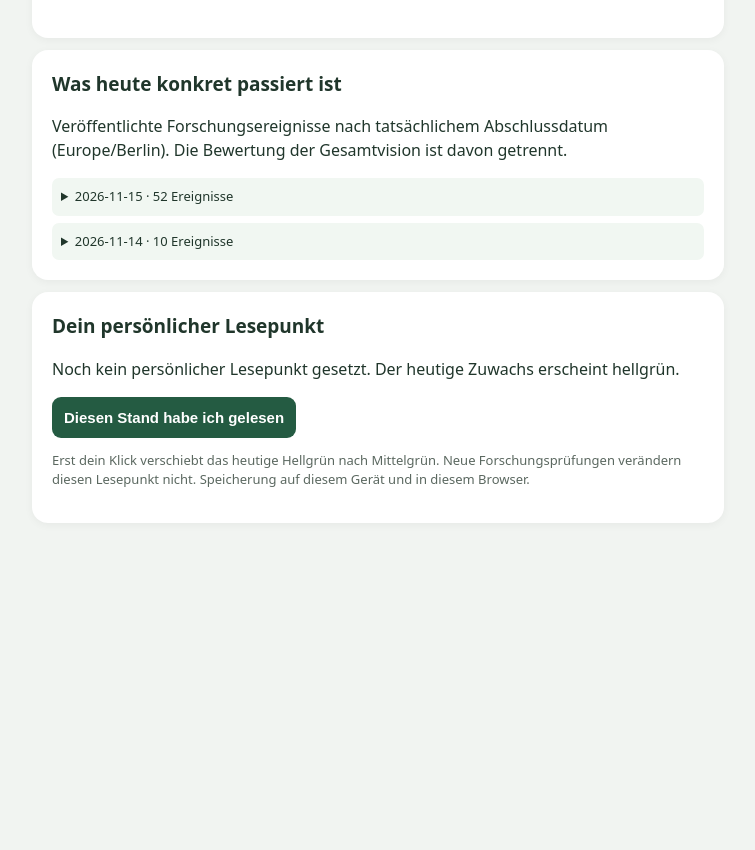
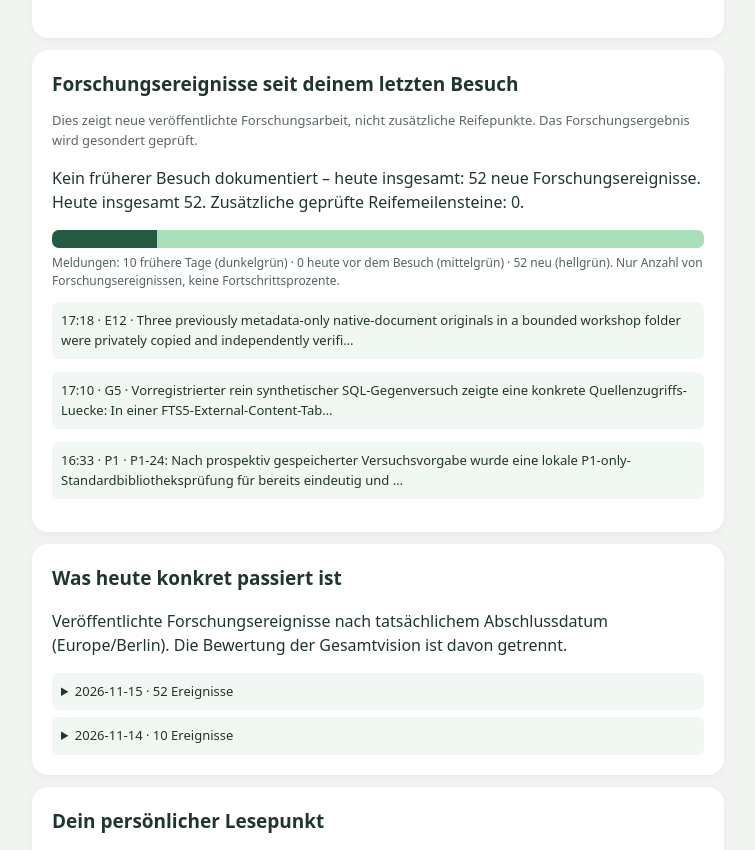
Before and after one commit to jholtrup1-code/hoh-forschungscockpit, a plain HTML site: page index.html in a window 1280 px wide. Shown: the part 3543-4393 px from the top of the page, without its empty margins (262-1017 px from the left). Before the commit the page ends 4092 px from the top, so only its background shows below. Drawn offline with Linux system fonts and the light colour scheme.

Commit message:
Separate fresh research-event activity ribbon from evidence-reviewed maturity bars, retain previous visit marker

```diff
--- a/index.html
+++ b/index.html
@@ -2,6 +2,7 @@
 *{box-sizing:border-box}body{font:16px/1.5 system-ui,Arial,sans-serif;background:#f1f4f1;color:#20362b;max-width:720px;margin:0 auto;padding:14px}header,section{background:white;border-radius:16px;padding:20px;margin:12px 0;box-shadow:0 2px 8px #0000000c}h1{font-size:24px;margin:0}h2{font-size:19px;margin:0 0 12px}.sub{color:#5b6860;font-size:13px}.stamp{background:#e6f3ea;border-radius:8px;padding:9px;font-weight:650;margin:12px 0}.metric{margin:21px 0}.name{display:flex;justify-content:space-between;gap:10px;font-weight:700}.bar{display:flex;width:100%;height:25px;overflow:hidden;border-radius:7px;background:#dfe5e2;margin-top:6px}.bar span{height:100%;flex:none}.detail{font-size:12px;color:#53655b;margin-top:6px}.evidence{font-size:13px;background:#f1f7f2;padding:9px;border-radius:7px;margin-top:7px}.legend{display:flex;flex-wrap:wrap;gap:10px;font-size:12px}.legend span:before{content:"";display:inline-block;background:var(--c);width:11px;height:11px;margin-right:5px}.day{cursor:pointer;border-right:1px solid #fff9}.day:focus-visible{outline:2px solid black;outline-offset:-2px}button{background:#245b42;color:white;border:0;border-radius:9px;padding:12px;font-weight:700;font-size:15px}.warn{color:#845e24}.dayinfo{padding:10px;background:#fff5e8;border-radius:8px;font-size:13px;margin-top:9px}</style></head><body>
 <header><h1>HOUSE OF HOLTRUP</h1><strong>Forschungscockpit</strong><p class="stamp">COCKPIT V2 · Tagesbasis / persönlicher Abruf / neue Forschung</p><div id="status" class="sub">Lade Forschungsdaten …</div></header>
 <section><h2>Fortschritt</h2><div class="legend"><span style="--c:#245b42">Bis gestern 24 Uhr</span><span style="--c:#50a47b">Heute schon bestätigt</span><span style="--c:#a8e1b8">Heute neu seit Bestätigung</span><span style="--c:#dfe5e2">Noch offen</span></div><p id="daily" class="stamp"></p><p class="sub warn">KAL-001-R1: Vorläufige Reifewerte – keine gemessenen Prozentzahlen. Forschungsereignisse bleiben sichtbar, erhöhen die Balken aber nicht automatisch. Das geschieht erst nach gesonderter belegter Meilensteinprüfung.</p><div id="metrics"></div></section>
+<section><h2>Forschungsereignisse seit deinem letzten Besuch</h2><p class="sub">Dies zeigt neue veröffentlichte Forschungsarbeit, nicht zusätzliche Reifepunkte. Das Forschungsergebnis wird gesondert geprüft.</p><div id="activity"></div></section>
 <section><h2>Was heute konkret passiert ist</h2><div id="work"></div></section>
 <section><h2>Dein persönlicher Lesepunkt</h2><p id="seen"></p><button id="confirm">Diesen Stand habe ich gelesen</button><p class="sub">Erst dein Klick verschiebt das heutige Hellgrün nach Mittelgrün. Neue Forschungsprüfungen verändern diesen Lesepunkt nicht. Speicherung auf diesem Gerät und in diesem Browser.</p></section>
 <script>
@@ -9,7 +10,7 @@ const labels=["Gesamtvision","Daten & Quellen","Originale wiederfinden","Psychol
 const descriptions=["Wie nah die gesamte Menschenmaschine ihrem Ziel ist.","Originale und ihre Herkunft zuverlässig sichern.","Auf eine Frage echte Textstellen mit Fundstelle finden.","Aussagen und Quellenrollen technisch korrekt unterscheiden.","Veränderungen von Gedanken über längere Zeit verfolgen.","Frühere Korrekturen in späteren Aufgaben anwenden.","Neue sinnvolle Forschungsfragen entwickeln.","Forschung in nützliche Anwendungen übertragen.","Selbstständige Forschung mit überprüfbaren Ergebnissen.","Gefühle und Beziehungen sorgfältig untersuchen.","Veränderte und gleichzeitig bestehende Deutungen erkennen.","Psychologische Ergebnisse unabhängig vergleichen.","Forschungswissen in funktionierende Software umsetzen."];
 const evidence={1:"E12 CP017: 131 verifizierte Volltexte.",2:"Weitere Originaltexte geprüft; daraus folgt nicht automatisch eine neue Suchreifestufe.",3:"G5 C130 CI-grün; C131-R noch ohne volle CI.",7:"Öffentliche Webseite und maschinenlesbare Datenquelle eingerichtet.",8:"G5 C130 geprüft; autonome Cockpit-Datenveröffentlichung erst nach nächstem erfolgreichen Lauf nachgewiesen.",9:"P1-05: externer Dialog-Audit durchgeführt.",11:"P1-05: 504 Referenzausdrücke geprüft; deutliche Schwächen beim Missverständnis-Erkennen festgestellt.",12:"P1-05 dokumentiert; End-to-End-Anwendung weiterhin offen."};
 const days=[["07.11.",3,"Forschungsstartakte RW-1.0"],["08.11.",4,"Frühe Quellen- und Gedächtnisversuche"],["09.11.",7,"I0: 479 Gespräche und 81.490 Hauptpfadnachrichten abgeglichen"],["10.11.",5,"22D: acht echte API-Originalfälle"],["11.11.",7,"Originalabgleich und Blindmappe"],["12.11.",6,"Zielgraph G01–G08 und Forschungssteuerung"],["13.11.",5,"Forschungslandkarte und kumulative Forschungsakte"],["14.11.",6,"G5 C130, P1-05, E12 CP017 und Cockpit; rückgeschätzter Beitrag"]];
-const key="hoh-cockpit-personal-view-v4-cal001r1";let data=null;let calibration=null;let seen=null;try{seen=JSON.parse(localStorage.getItem(key)||"null")}catch(e){};const localDate=()=>{const p=new Intl.DateTimeFormat("en-GB",{timeZone:"Europe/Berlin",year:"numeric",month:"2-digit",day:"2-digit"}).formatToParts(new Date());const get=k=>p.find(x=>x.type===k).value;return get("year")+"-"+get("month")+"-"+get("day")};
+const key="hoh-cockpit-personal-view-v4-cal001r1";let data=null;let calibration=null;let seen=null;let lastVisitAt=null;try{seen=JSON.parse(localStorage.getItem(key)||localStorage.getItem("hoh-cockpit-personal-view-v3-cal001")||localStorage.getItem("hoh-cockpit-personal-view-v2")||"null");lastVisitAt=localStorage.getItem("hoh-cockpit-last-page-open-v1");localStorage.setItem("hoh-cockpit-last-page-open-v1",new Date().toISOString())}catch(e){};const localDate=()=>{const p=new Intl.DateTimeFormat("en-GB",{timeZone:"Europe/Berlin",year:"numeric",month:"2-digit",day:"2-digit"}).formatToParts(new Date());const get=k=>p.find(x=>x.type===k).value;return get("year")+"-"+get("month")+"-"+get("day")};
 const root=document.getElementById("metrics");
 const areaKeys=["vision","data","originals","psychology","temporal","corrections","questions","utility","autonomy","relations","meaning","validation","software"];
 const berlinDay=iso=>new Intl.DateTimeFormat("en-CA",{timeZone:"Europe/Berlin",year:"numeric",month:"2-digit",day:"2-digit"}).format(new Date(iso));
@@ -77,6 +78,23 @@ function render(){
  }
  root.append(item)
  });
+ const activity=document.getElementById("activity");activity.replaceChildren();
+ const nowIso=new Date().toISOString();
+ const candidates=[lastVisitAt,seen?.at].filter(v=>v&&!Number.isNaN(Date.parse(v)));
+ const cutoff=candidates.length?candidates.sort((a,b)=>Date.parse(b)-Date.parse(a))[0]:null;
+ const dated=events.filter(ev=>berlinDay(ev.completed_at)<=today);
+ const previous=dated.filter(ev=>berlinDay(ev.completed_at)<today).length;
+ const until=dated.filter(ev=>berlinDay(ev.completed_at)===today&&cutoff&&Date.parse(ev.completed_at)<=Date.parse(cutoff)).length;
+ const since=dated.filter(ev=>berlinDay(ev.completed_at)===today&&(!cutoff||Date.parse(ev.completed_at)>Date.parse(cutoff))).length;
+ const introActivity=document.createElement("p");
+ introActivity.textContent=(cutoff?"Seit deinem letzten dokumentierten Besuch oder Lesepunkt ("+new Date(cutoff).toLocaleTimeString("de-DE",{hour:"2-digit",minute:"2-digit"})+"): ":"Kein früherer Besuch dokumentiert – heute insgesamt: ")+since+" neue Forschungsereignisse. Heute insgesamt "+(until+since)+". Zusätzliche geprüfte Reifemeilensteine: "+(calibration.approved_milestones||[]).filter(m=>m.verified===true&&berlinDay(m.approved_at)===today).length+".";
+ activity.append(introActivity);
+ const strip=document.createElement("div");strip.className="bar";strip.style.height="18px";
+ const groups=[[previous,"#245b42"],[until,"#50a47b"],[since,"#a8e1b8"]];
+ const total=groups.reduce((a,x)=>a+x[0],0);for(const [n,color] of groups){if(n<=0)continue;const part=document.createElement("span");part.style.width=(n/Math.max(1,total)*100)+"%";part.style.background=color;strip.append(part)}activity.append(strip);
+ const mini=document.createElement("p");mini.className="detail";mini.textContent="Meldungen: "+previous+" frühere Tage (dunkelgrün) · "+until+" heute vor dem Besuch (mittelgrün) · "+since+" neu (hellgrün). Nur Anzahl von Forschungsereignissen, keine Fortschrittsprozente.";activity.append(mini);
+ const todayNew=dated.filter(ev=>berlinDay(ev.completed_at)===today&&(!cutoff||Date.parse(ev.completed_at)>Date.parse(cutoff))).sort((a,b)=>b.completed_at.localeCompare(a.completed_at));
+ for(const ev of todayNew.slice(0,3)){const p=document.createElement("p");p.className="evidence";const stamp=new Date(ev.completed_at).toLocaleTimeString("de-DE",{timeZone:"Europe/Berlin",hour:"2-digit",minute:"2-digit"});p.textContent=stamp+" · "+ev.source.toUpperCase()+" · "+shortEvidence(ev.evidence);activity.append(p)}
  const byDay=new Map();
  for(const ev of events){const d=berlinDay(ev.completed_at);if(!byDay.has(d))byDay.set(d,[]);byDay.get(d).push(ev)}
  const work=document.getElementById("work");work.replaceChildren();
```
